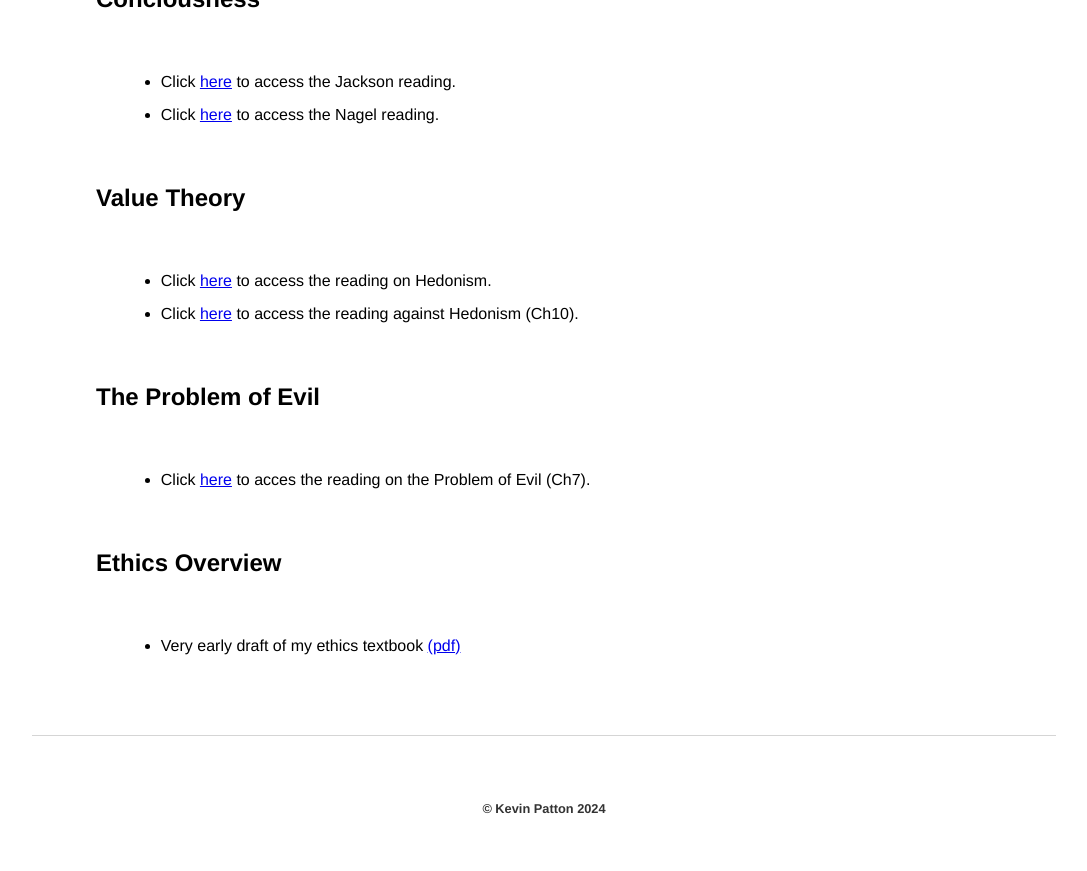
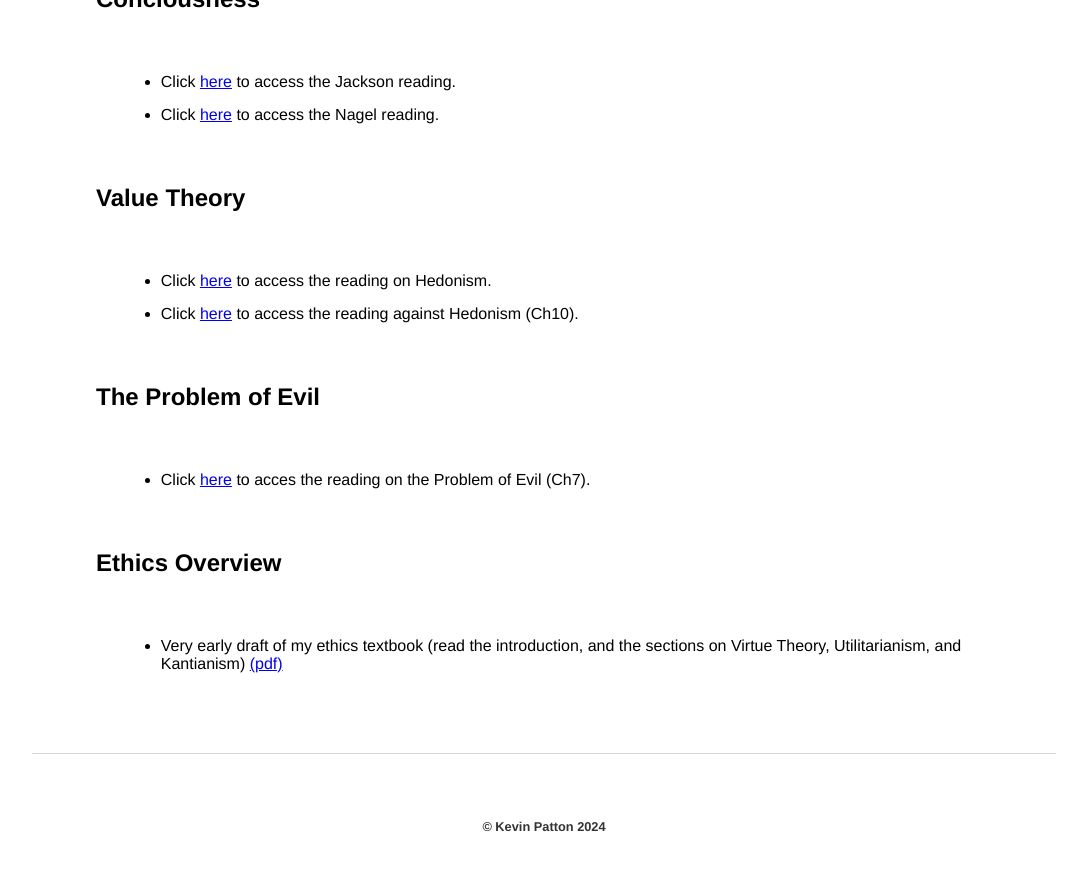
Before and after one commit to kevinjpatton/kevinjpatton.github.io, a Jekyll site: the page built from teaching/phil_1010/readings/index.html, in a window 1280 px wide and 900 px high, scrolled down 2359 px. Shown: the top 871 px of the window, without its empty margins (96-1183 px from the left). Built offline with Jekyll 4.4.1, drawn with Linux system fonts in a browser that asks for light colours; Markdown is read by kramdown in place of the engine named in the settings.

Commit message:
Update index.html

```diff
--- a/teaching/phil_1010/readings/index.html
+++ b/teaching/phil_1010/readings/index.html
@@ -48,5 +48,5 @@ title: PHIL1010 - Readings
 <li>Click <a href="/teaching/phil_1010/readings/William E. Mann - The Blackwell Guide to the Philosophy of Religion.pdf" target="_blank">here</a> to acces the reading on the Problem of Evil (Ch7).</li>
 </ul>
 <h2>Ethics Overview</h2><ul class="standard-list">
-  <li>Very early draft of my ethics textbook <a href="/teaching/phil_1010/readings/Draft - 2030 Textbook.pdf" target="_blank">(pdf)</a></li>
+  <li>Very early draft of my ethics textbook (read the introduction, and the sections on Virtue Theory, Utilitarianism, and Kantianism) <a href="/teaching/phil_1010/readings/Draft - 2030 Textbook.pdf" target="_blank">(pdf)</a></li>
 </ul>
```
